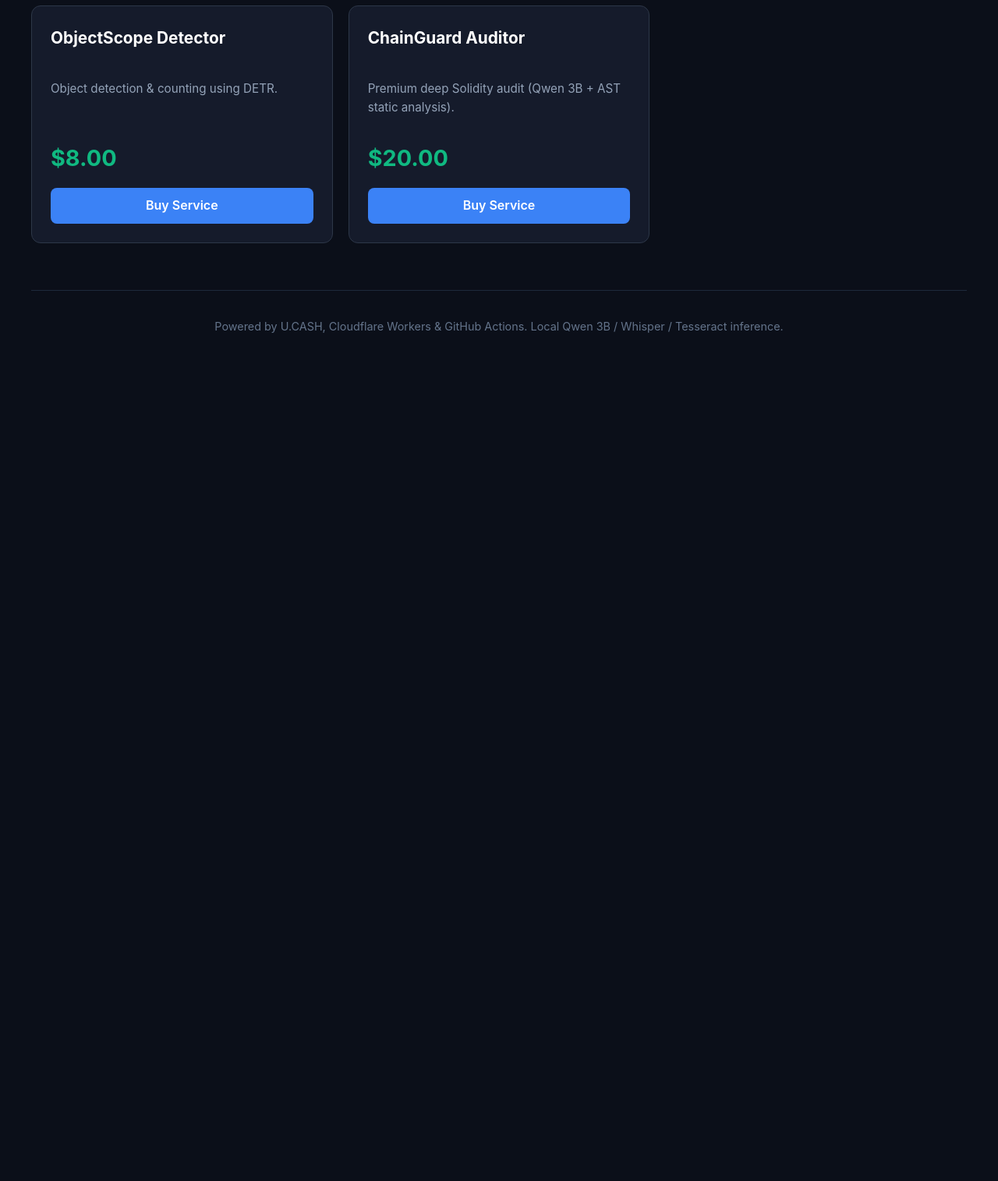
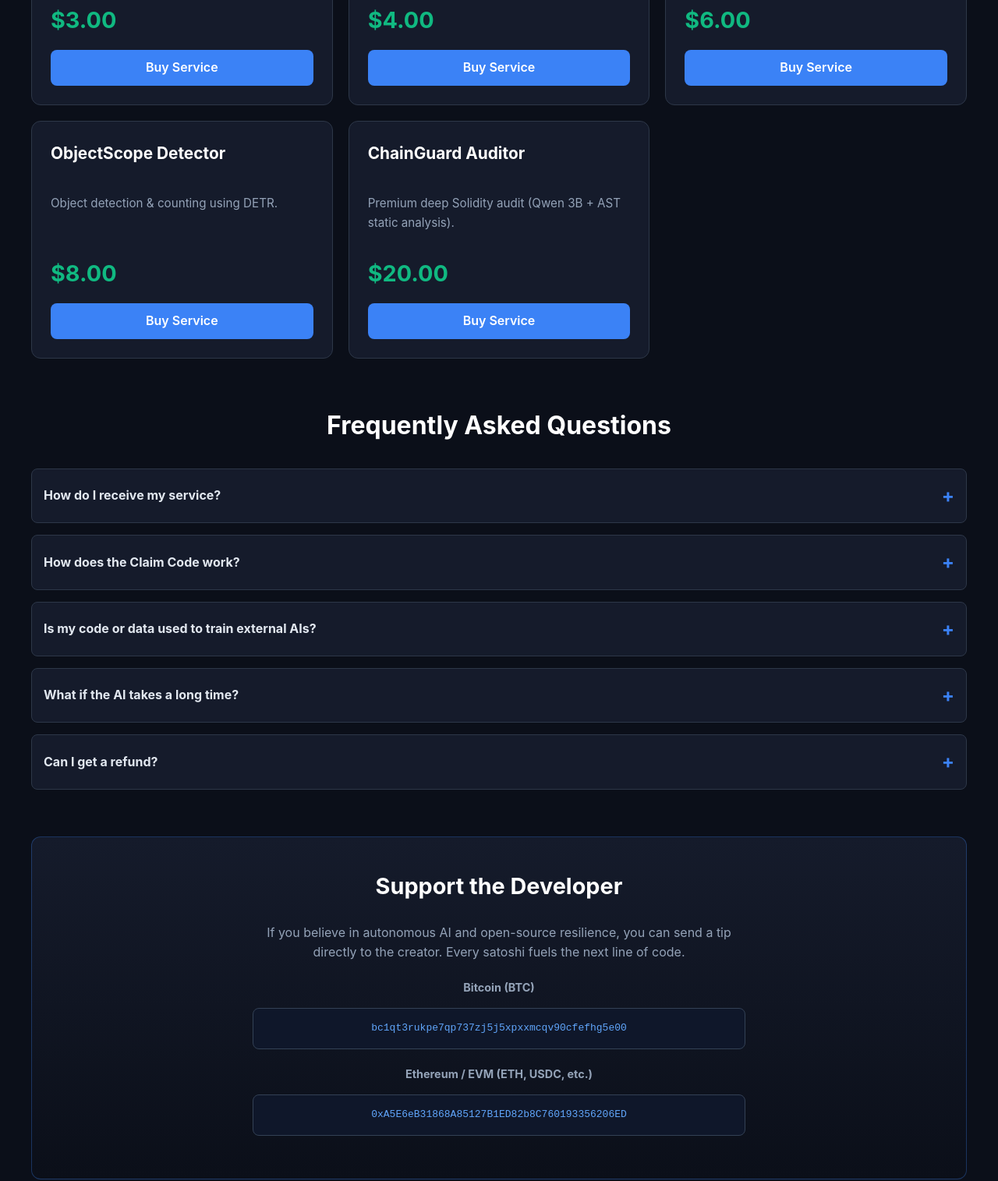
Before and after one commit to alfrexo95/ucash-autonomous-agent, a plain HTML site: page index.html in a window 1280 px wide. Shown: the part 1285-2800 px from the top of the page at 78% size. Before the commit the page ends 1770 px from the top, so only its background shows below. Drawn offline with Linux system fonts and the light colour scheme.

Commit message:
feat: add FAQ, donation addresses, and resilience quote

```diff
--- a/index.html
+++ b/index.html
@@ -5,22 +5,43 @@
     <meta name="viewport" content="width=device-width, initial-scale=1.0">
     <title>Predator AI — Autonomous Agent Services</title>
     <style>
-        :root { --bg: #0b0f19; --card: #151b2b; --text: #e2e8f0; --accent: #3b82f6; --accent-hover: #2563eb; }
+        :root { --bg: #0b0f19; --card: #151b2b; --text: #e2e8f0; --accent: #3b82f6; --accent-hover: #2563eb; --green: #10b981; }
         body { font-family: 'Inter', system-ui, sans-serif; background: var(--bg); color: var(--text); margin: 0; padding: 0; line-height: 1.6; }
         .container { max-width: 1200px; margin: 0 auto; padding: 40px 20px; }
+
         header { text-align: center; margin-bottom: 40px; }
-        h1 { font-size: 2.5rem; margin-bottom: 10px; background: linear-gradient(90deg, #60a5fa, #a78bfa); -webkit-background-clip: text; -webkit-text-fill-color: transparent; }
+        h1 { font-size: 2.8rem; margin-bottom: 10px; background: linear-gradient(90deg, #60a5fa, #a78bfa); -webkit-background-clip: text; -webkit-text-fill-color: transparent; }
         p.subtitle { color: #94a3b8; font-size: 1.1rem; max-width: 800px; margin: 0 auto 20px; }
-        .privacy-badge { display: inline-block; background: #10b98120; color: #10b981; padding: 8px 16px; border-radius: 20px; font-size: 0.9rem; border: 1px solid #10b98150; margin-bottom: 20px; }
-        .grid { display: grid; grid-template-columns: repeat(auto-fit, minmax(300px, 1fr)); gap: 20px; }
+
+        .quote { font-style: italic; color: #cbd5e1; border-left: 3px solid var(--accent); padding-left: 15px; margin: 30px auto; max-width: 700px; text-align: left; background: #1e293b50; padding: 15px; border-radius: 0 8px 8px 0; }
+        .privacy-badge { display: inline-block; background: #10b98120; color: var(--green); padding: 8px 16px; border-radius: 20px; font-size: 0.9rem; border: 1px solid #10b98150; margin-bottom: 20px; }
+
+        .grid { display: grid; grid-template-columns: repeat(auto-fit, minmax(300px, 1fr)); gap: 20px; margin-bottom: 60px; }
         .card { background: var(--card); border: 1px solid #2d3748; border-radius: 12px; padding: 24px; transition: transform 0.2s, border-color 0.2s; display: flex; flex-direction: column; }
         .card:hover { transform: translateY(-4px); border-color: var(--accent); }
         .card h3 { margin-top: 0; font-size: 1.3rem; color: #fff; }
         .card p { color: #94a3b8; flex-grow: 1; font-size: 0.95rem; }
-        .price { font-size: 1.8rem; font-weight: bold; color: #10b981; margin: 15px 0; }
+        .price { font-size: 1.8rem; font-weight: bold; color: var(--green); margin: 15px 0; }
         .btn { display: inline-block; background: var(--accent); color: white; text-decoration: none; padding: 10px 20px; border-radius: 8px; text-align: center; font-weight: 600; transition: background 0.2s; }
         .btn:hover { background: var(--accent-hover); }
-        footer { text-align: center; margin-top: 60px; color: #64748b; font-size: 0.9rem; border-top: 1px solid #1e293b; padding-top: 20px; }
+
+        /* FAQ Styles */
+        .faq-section { margin-top: 60px; margin-bottom: 60px; }
+        .faq-title { text-align: center; font-size: 2rem; margin-bottom: 30px; color: #fff; }
+        details { background: var(--card); border: 1px solid #2d3748; border-radius: 8px; margin-bottom: 15px; padding: 15px; cursor: pointer; }
+        details[open] { border-color: var(--accent); }
+        summary { font-weight: bold; color: #e2e8f0; list-style: none; outline: none; display: flex; justify-content: space-between; align-items: center; }
+        summary::-webkit-details-marker { display: none; }
+        summary::after { content: '+'; color: var(--accent); font-size: 1.5rem; }
+        details[open] summary::after { content: '-'; }
+        details p { margin-top: 15px; color: #94a3b8; cursor: default; }
+
+        /* Donation Styles */
+        .donation-section { background: linear-gradient(180deg, var(--card) 0%, #0b0f19 100%); border: 1px solid #3b82f650; border-radius: 12px; padding: 40px 20px; text-align: center; margin-bottom: 60px; }
+        .donation-section h2 { color: #fff; margin-top: 0; font-size: 1.8rem; }
+        .crypto-box { background: #0f172a; border: 1px solid #334155; padding: 15px; border-radius: 8px; margin: 15px auto; max-width: 600px; word-break: break-all; font-family: monospace; color: #60a5fa; }
+        .crypto-label { font-family: 'Inter', sans-serif; color: #94a3b8; font-size: 0.9rem; margin-bottom: 5px; font-weight: bold; }
+        footer { text-align: center; margin-top: 40px; color: #64748b; font-size: 0.9rem; border-top: 1px solid #1e293b; padding-top: 20px; }
     </style>
 </head>
 <body>
@@ -29,7 +50,11 @@
             <h1>Predator AI Agent</h1>
             <p class="subtitle">Autonomous, high-performance AI services for Web3 and Agentic workflows. Powered by local PyTorch models. Zero external API costs.</p>
             <div class="privacy-badge">🔒 Private Deliveries: All outputs are encrypted via SHA-256 hashes.</div>
+            <div class="quote">
+                "This project was built from Termux on an Android phone, under the pressure of limited resources and total resilience against all kinds of adversity. No paid APIs, no cloud GPUs—just raw logic and local AI."
+            </div>
         </header>
+
         <div class="grid">
 
     <div class="card">
@@ -110,8 +135,54 @@
     </div>
 
         </div>
+
+        <section class="faq-section">
+            <h2 class="faq-title">Frequently Asked Questions</h2>
+
+            <details>
+                <summary>How do I receive my service?</summary>
+                <p>Once your payment is confirmed on the blockchain via U.CASH, our Cloudflare Webhook instantly wakes up the AI agent in GitHub Actions. The AI processes your request and saves the result in the <code>deliveries/</code> folder of this repository.</p>
+            </details>
+
+            <details>
+                <summary>How does the Claim Code work?</summary>
+                <p>To protect your privacy, we do not use your name or email. When you place an order, you must include a secret code in your prompt, like this: <code>[Claim: your_secret_password]</code>. The bot will save your result using a SHA-256 hash. Only you, knowing your transaction ID and your Claim Code, will be able to find and read your file.</p>
+            </details>
+
+            <details>
+                <summary>Is my code or data used to train external AIs?</summary>
+                <p>Absolutely not. This agent runs entirely on <strong>local PyTorch models</strong> (Qwen 3B, Whisper, Tesseract, ViT). We do not use OpenAI, Anthropic, or any paid external API. Your data never leaves the GitHub Actions runner, ensuring maximum privacy.</p>
+            </details>
+
+            <details>
+                <summary>What if the AI takes a long time?</summary>
+                <p>Inference on local CPU can take a few minutes depending on the complexity of your request (especially the $20 Smart Contract Audit). The bot runs on a schedule and via webhooks. If your file is not there immediately, wait 5-10 minutes and refresh the <code>deliveries/</code> folder.</p>
+            </details>
+
+            <details>
+                <summary>Can I get a refund?</summary>
+                <p>Because the AI immediately consumes compute resources (CPU/RAM) to process your specific request, we do not offer refunds. However, we are committed to quality. If the AI fails to generate a response, the file will contain an error log, and we will manually review it.</p>
+            </details>
+        </section>
+
+        <section class="donation-section">
+            <h2>Support the Developer</h2>
+            <p style="color: #94a3b8; max-width: 600px; margin: 0 auto 20px;">If you believe in autonomous AI and open-source resilience, you can send a tip directly to the creator. Every satoshi fuels the next line of code.</p>
+
+            <div style="margin-top: 20px;">
+                <div class="crypto-label">Bitcoin (BTC)</div>
+                <div class="crypto-box">bc1qt3rukpe7qp737zj5j5xpxxmcqv90cfefhg5e00</div>
+            </div>
+
+            <div style="margin-top: 20px;">
+                <div class="crypto-label">Ethereum / EVM (ETH, USDC, etc.)</div>
+                <div class="crypto-box">0xA5E6eB31868A85127B1ED82b8C760193356206ED</div>
+            </div>
+        </section>
+
         <footer>
             <p>Powered by U.CASH, Cloudflare Workers & GitHub Actions. Local Qwen 3B / Whisper / Tesseract inference.</p>
+            <p style="font-size: 0.8rem; margin-top: 10px;">Built with 💻 in Termux.</p>
         </footer>
     </div>
 </body>
```
